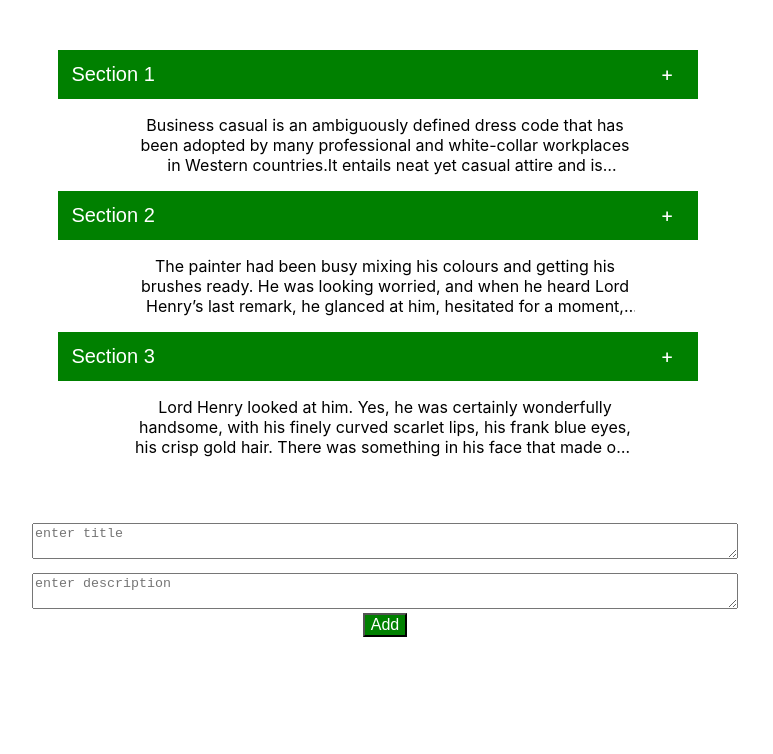
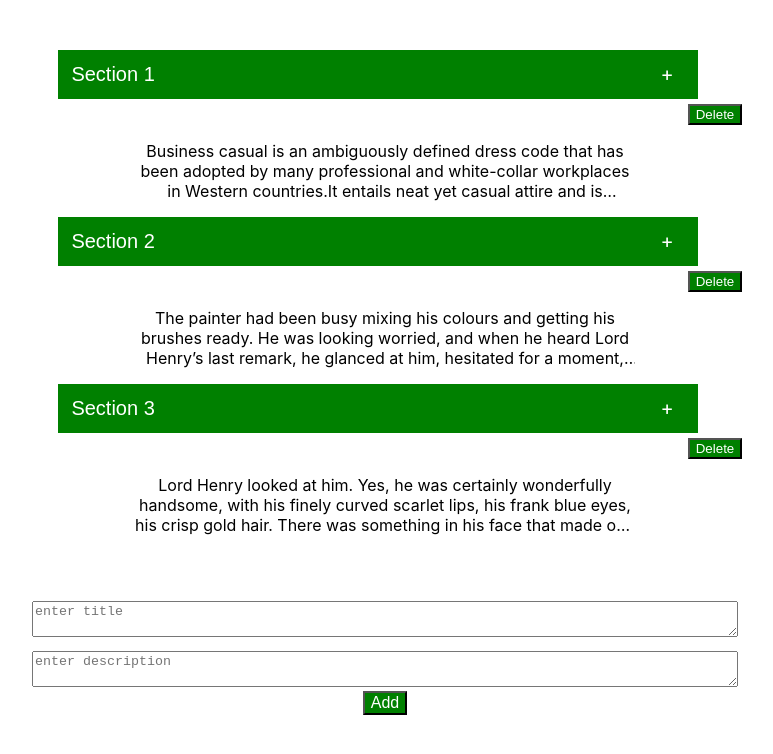
Before and after one commit to PayalSasmal10/accordion-react, a React (Create React App) app: page / in a window 1280 px wide. Shown: the top 754 px of the page, without its empty margins (255-1028 px from the left). Built offline with nearby package versions, Linux system fonts and the light colour scheme.

Commit message:
accordion deleting to accordion is working

```diff
--- a/src/App.css
+++ b/src/App.css
@@ -26,6 +26,15 @@
 .panel{
   max-width: 500px;
   margin: auto;
+}
+
+.deleteButton {
+  cursor: pointer;
+  position: relative;
+  left: 330px;
+  background-color: green;
+  color: white;
+  margin-top: 5px;
 }
 
 p{
--- a/src/App.js
+++ b/src/App.js
@@ -6,7 +6,7 @@ import Fetch from "./Fetch.json";
 function App() {
   const [inputChangeTitle, setinputChangeTitle] = useState();
   const [inputChangeDescr, setinputChangeDescr] = useState();
-
+  const [isOpen, setIsOpen] = useState();
   const [items, setItems] = useState([]);
 
   useEffect(() => {
@@ -23,11 +23,17 @@ function App() {
 
   const addItemsHandler = (e) => {
     // setInputChange(items);
-    const newItems = {title : inputChangeTitle, description: inputChangeDescr};
+    const newItems = { title: inputChangeTitle, description: inputChangeDescr };
     setItems([...items, newItems]);
   };
 
+  const deleteItemsHandler = (id) => {
+    const newItems = [...items];
+    newItems.splice(id, 1);
+    setItems(newItems);
+  }
 
+  const isOpenHandler = (id) => {};
 
   return (
     <div className="App">
@@ -37,6 +43,7 @@ function App() {
             <button className="accordion">{val.title}</button>
             <span className="openingButton">+</span>
             <div className="panel">
+              <button className="deleteButton" onClick={() => deleteItemsHandler(id)} >Delete</button>
               <p className="description">{val.description}</p>
             </div>
           </div>
@@ -50,7 +57,6 @@ function App() {
             placeholder="enter title"
             name="title"
             onChange={titleInputChangeHandler}
-
           />
         </div>
         <div className="textArea">
@@ -62,7 +68,9 @@ function App() {
             onChange={descInputChangeHandler}
           />
         </div>
-        <button className="addButton" onClick={addItemsHandler}>Add</button>
+        <button className="addButton" onClick={addItemsHandler}>
+          Add
+        </button>
       </div>
     </div>
   );
```
